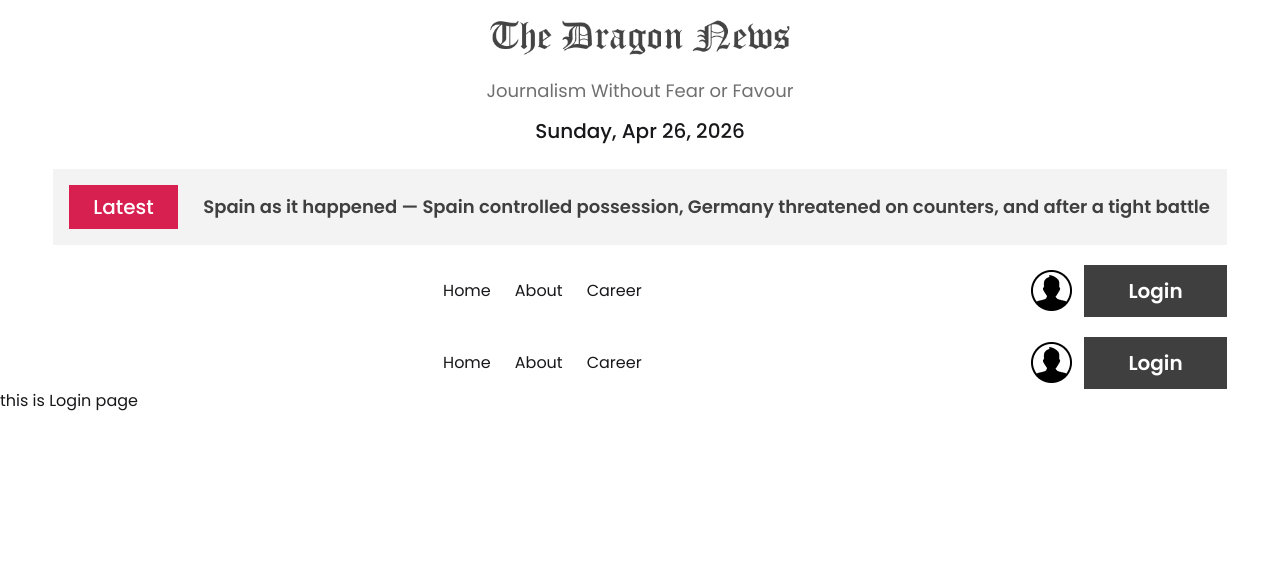
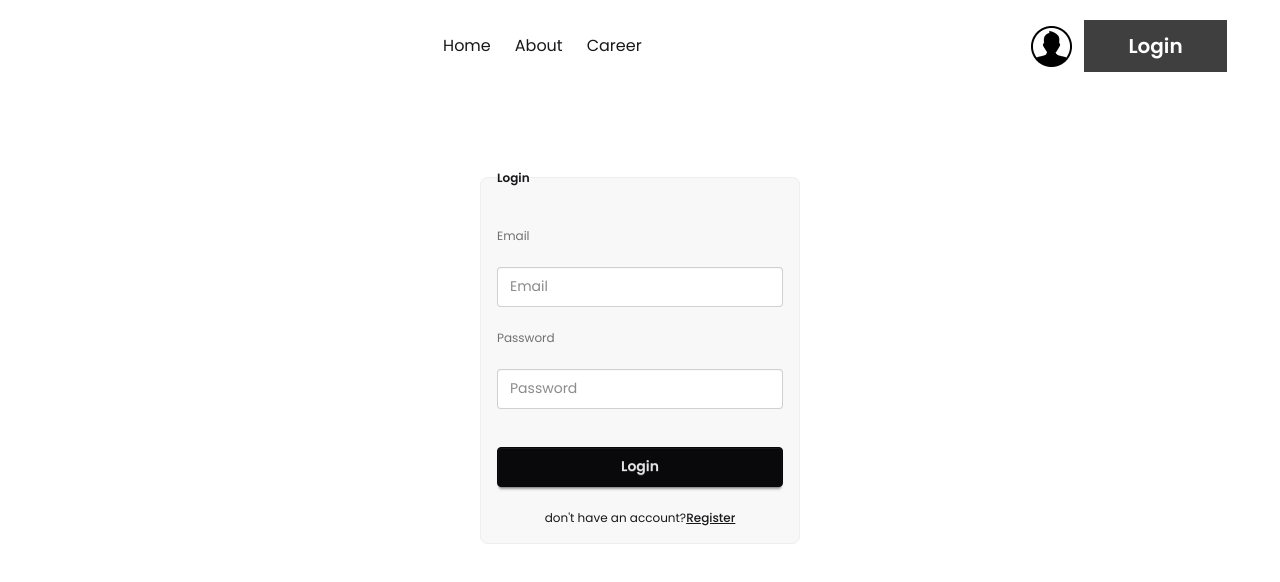
Before and after one commit to tfshorifulislam/dragon-news, a Next.js app: page /login in a window 1280 px wide. Shown: the top 582 px of the page. Built offline with nearby package versions, Linux system fonts and the light colour scheme.

Commit message:
login page design

```diff
--- a/src/app/(auth)/login/page.jsx
+++ b/src/app/(auth)/login/page.jsx
@@ -1,11 +1,23 @@
+import Link from 'next/link';
 import React from 'react';
 
 const LoginPage = () => {
     return (
-        <div>
-            <h1>
-                this is Login page
-            </h1>
+        <div className='flex justify-center items-center h-[70vh]'>
+            <fieldset className="fieldset space-y-4 bg-base-200 border-base-300 rounded-box w-xs border p-4">
+                <legend className="fieldset-legend">Login</legend>
+
+                <label className="label">Email</label>
+                <input type="email" className="input" placeholder="Email" />
+
+                <label className="label">Password</label>
+                <input type="password" className="input" placeholder="Password" />
+
+                <button className="btn btn-neutral my-4">Login</button>
+                <p className='flex justify-center'>
+                    don't have an account? <Link className='font-medium underline' href={'/signin'}>Register</Link>
+                </p>
+            </fieldset>
         </div>
     );
 };
--- /dev/null
+++ b/src/app/(main)/layout.jsx
@@ -0,0 +1,15 @@
+import Header from '@/components/Header/Header';
+import Navbar from '@/components/navbar/Navbar';
+import React from 'react';
+
+const layout = ({children}) => {
+    return (
+        <div>
+            <Header />
+            <Navbar />
+            {children}
+        </div>
+    );
+};
+
+export default layout;
--- a/src/app/layout.js
+++ b/src/app/layout.js
@@ -23,8 +23,6 @@ export default function RootLayout({ children }) {
       className={`${poppins.className}  h-full antialiased`}
     >
       <body className="min-h-full flex flex-col">
-        <Header />
-        <Navbar />
         {children}
       </body>
     </html>
--- a/src/components/navbar/Navbar.jsx
+++ b/src/components/navbar/Navbar.jsx
@@ -22,9 +22,12 @@ const Navbar = () => {
             </div>
             <div className='flex justify-center items-center gap-3 mb-4 md:mb-0 mt-3 md:mt-0'>
                 <Image src={avatar} weidth={41} height={41} alt='avatar' />
-                <button className='bg-[#403F3F] font-medium md:font-semibold text-lg  md:text-xl text-white py-1 md:py-3 px-3 md:px-11'>
-                    Login
-                </button>
+
+                    <Link href={'/login'}
+                        className='bg-[#403F3F] font-medium md:font-semibold text-lg  md:text-xl text-white py-1 md:py-3 px-3 md:px-11'>
+                        Login
+                    </Link>
+
             </div>
         </div>
     );
```
